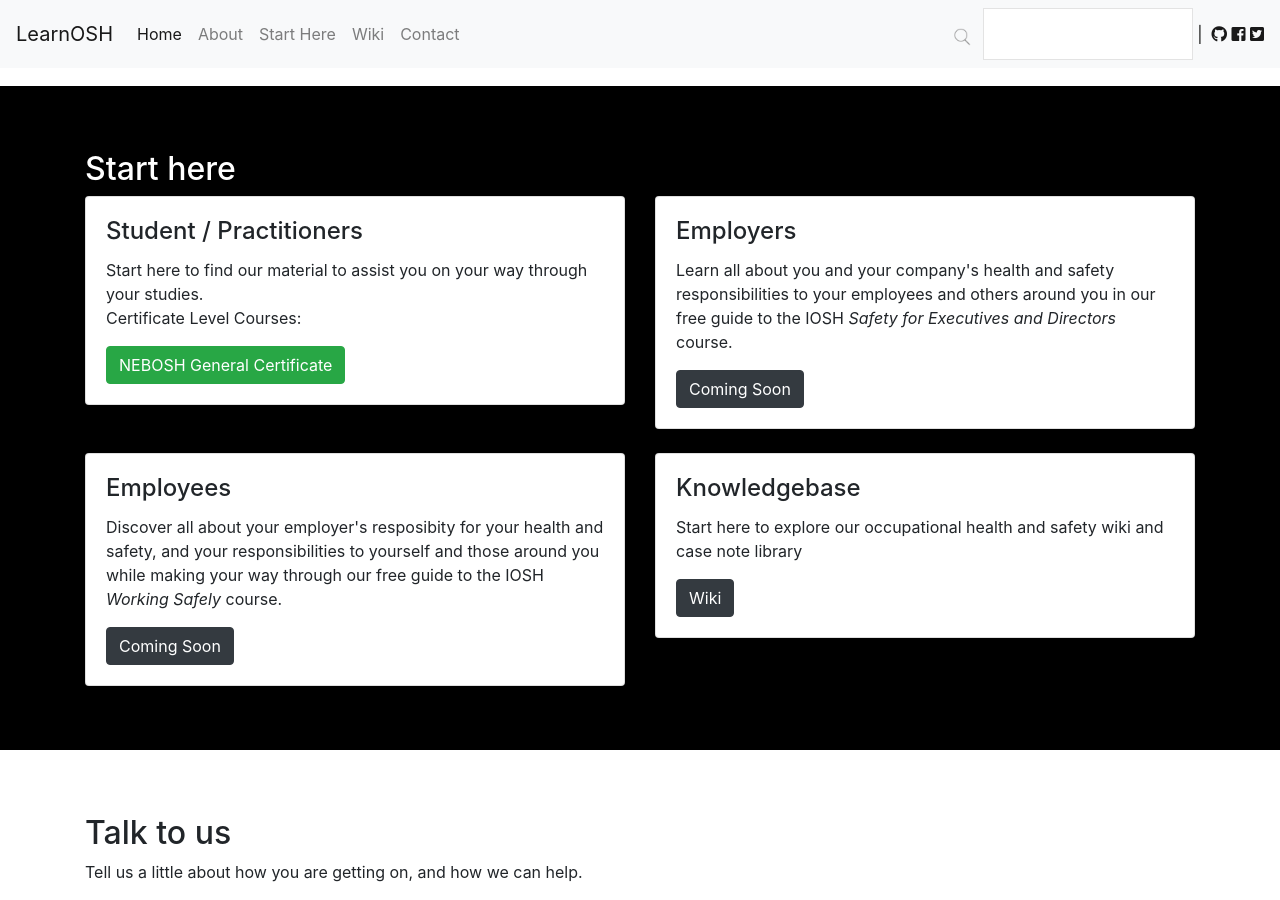
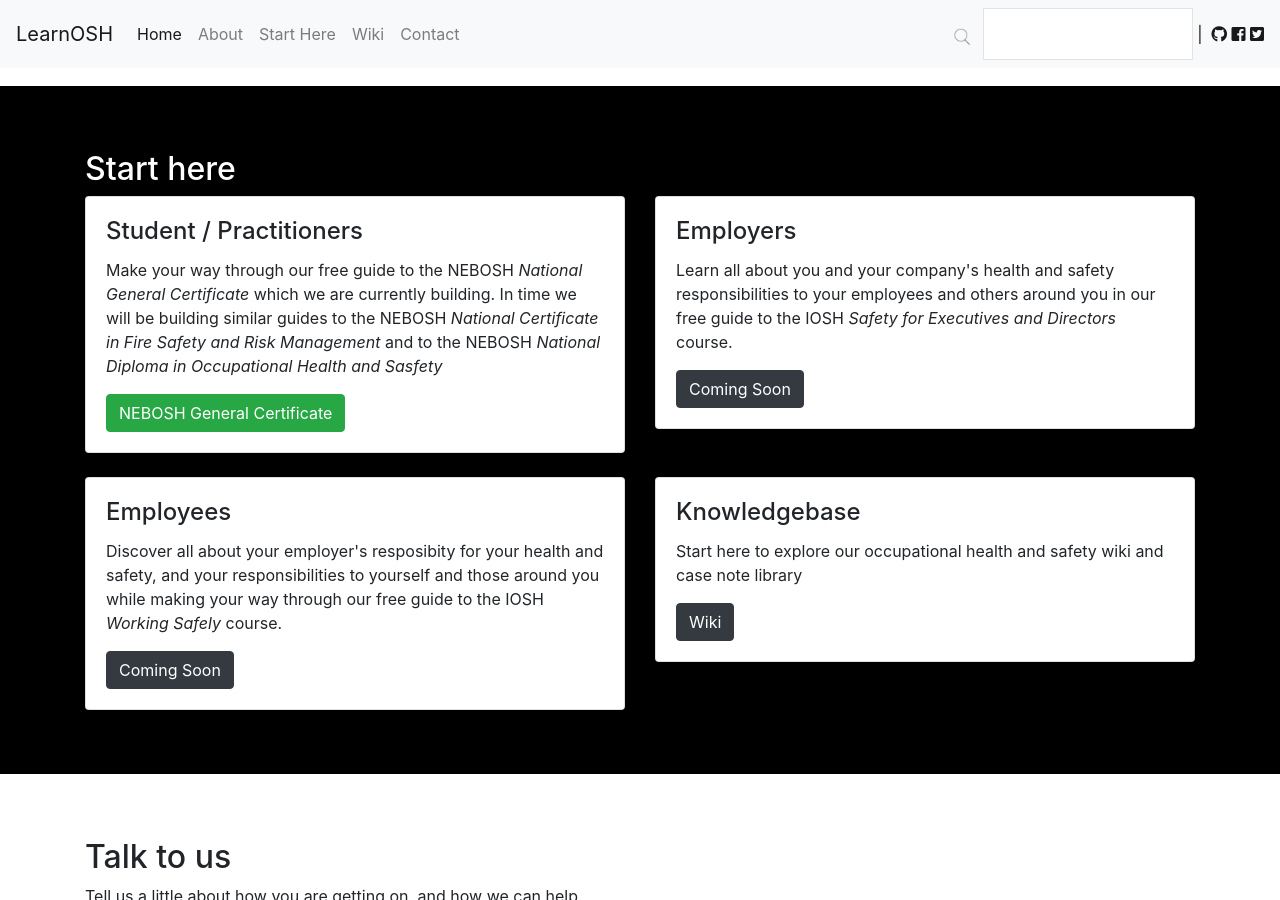
Before and after one commit to lee-perry/learnosh, a Jekyll site: the page built from index.html, in a window 1280 px wide and 900 px high, scrolled down 863 px. Built offline with Jekyll 4.4.1, drawn with Linux system fonts in a browser that asks for light colours; nearby versions of some CDN libraries.

Commit message:
Update front.html

```diff
--- a/_layouts/front.html
+++ b/_layouts/front.html
@@ -59,7 +59,7 @@
     <div class="card">
       <div class="card-body">
         <h4 class="card-title">Student / Practitioners</h4>
-        <p class="card-text">Start here to find our material to assist you on your way through your studies.<br/>Certificate Level Courses:</p>
+        <p class="card-text">Make your way through our free guide to the NEBOSH <em>National General Certificate</em> which we are currently building.  In time we will be building similar guides to the NEBOSH <em>National Certificate in Fire Safety and Risk Management</em> and to the NEBOSH <em>National Diploma in Occupational Health and Sasfety</em></p>
         <a href="https://learnosh.co.uk/course/nebosh_national_certificate/" class="btn btn-success">NEBOSH General Certificate</a>
       </div>
     </div>
```
